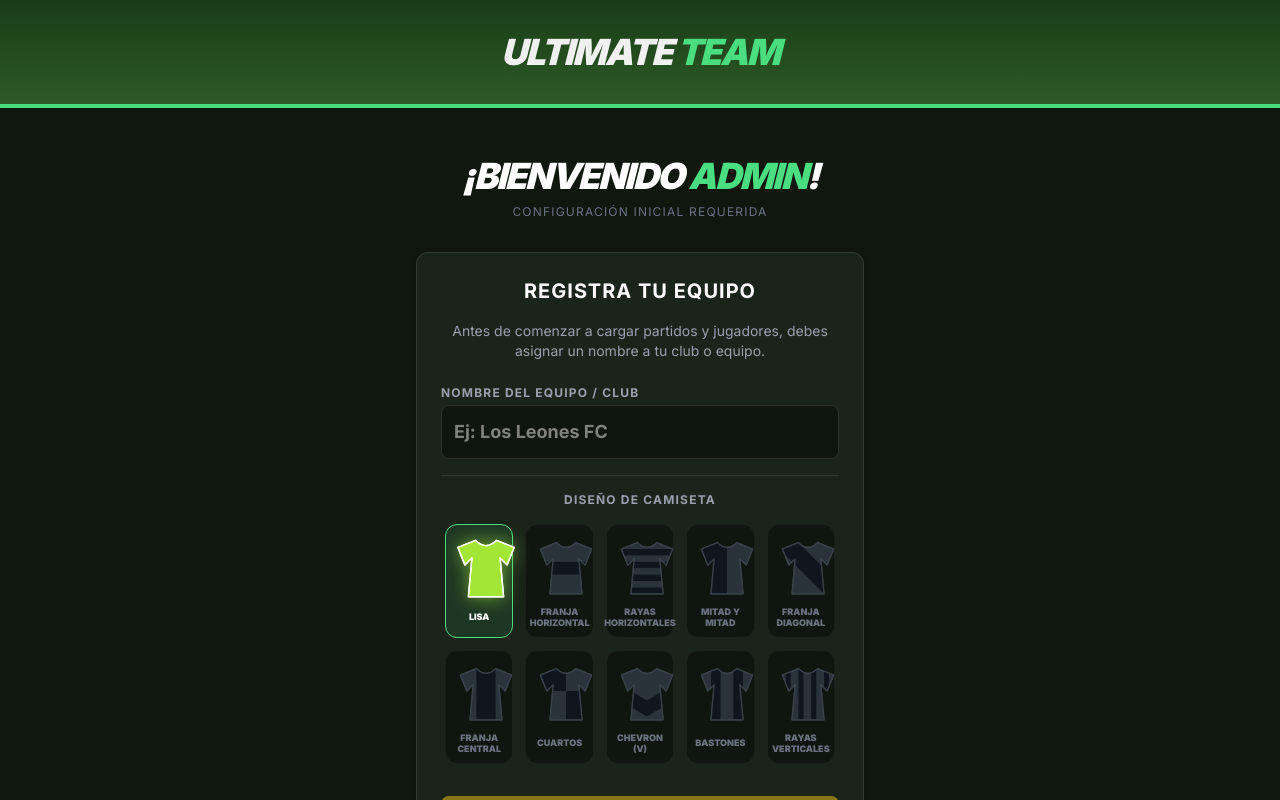
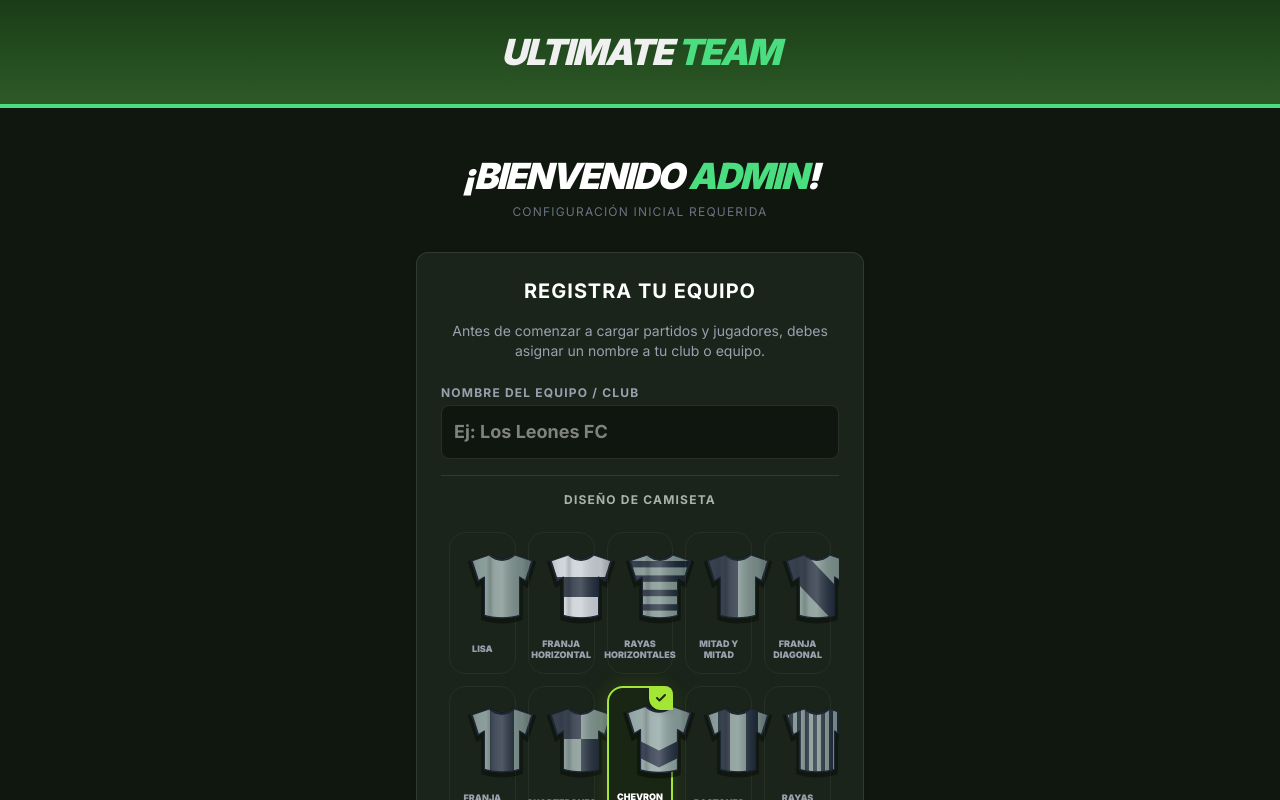
Before and after one commit to neon-tech-talent/U-team, a Next.js app: page /admin/setup-team in a window 1280 px wide. Shown: the top 800 px of the page. Built offline with nearby package versions, Linux system fonts and the light colour scheme; no server answers; sample sign-in values are in the browser's storage.

Commit message:
style: Enhance jersey selector with realistic 3D appearance to match UI designs

```diff
--- a/src/app/admin/setup-team/page.tsx
+++ b/src/app/admin/setup-team/page.tsx
@@ -5,38 +5,48 @@ import { useRouter } from 'next/navigation'
 import { supabase } from '@/lib/supabase'
 
 const SHIRT_MODELS = [
-    { id: 'solid', name: 'Lisa' },
-    { id: 'horizontal_band', name: 'Franja Horizontal' },
-    { id: 'hoops', name: 'Rayas Horizontales' },
-    { id: 'halves', name: 'Mitad y Mitad' },
-    { id: 'diagonal', name: 'Franja Diagonal' },
-    { id: 'center_stripe', name: 'Franja Central' },
-    { id: 'quarters', name: 'Cuartos' },
-    { id: 'chevron', name: 'Chevron (V)' },
-    { id: 'thick_vertical_stripes', name: 'Bastones' },
-    { id: 'many_vertical_stripes', name: 'Rayas Verticales' },
+    { id: 'solid', name: 'LISA' },
+    { id: 'horizontal_band', name: 'FRANJA HORIZONTAL' },
+    { id: 'hoops', name: 'RAYAS HORIZONTALES' },
+    { id: 'halves', name: 'MITAD Y MITAD' },
+    { id: 'diagonal', name: 'FRANJA DIAGONAL' },
+    { id: 'center_stripe', name: 'FRANJA CENTRAL' },
+    { id: 'quarters', name: 'CUARTERONES' },
+    { id: 'chevron', name: 'CHEVRON (V)' },
+    { id: 'thick_vertical_stripes', name: 'BASTONES' },
+    { id: 'many_vertical_stripes', name: 'RAYAS VERTICALES' },
 ]
 
 function JerseyIcon({ styleId, selected }: { styleId: string, selected: boolean }) {
-    const primaryStr = selected ? '#a3e635' : '#374151';
-    const secondaryStr = selected ? '#1a2e05' : '#111827';
+    // Realistic base colors matching the screenshot exactly
+    let primaryStr = '#8ba19e'; // Dusty cyan-grey
+    const secondaryStr = '#202b3e'; // Dark navy
 
-    // Shirt path coordinates
-    const shirtPath = "M35 15 Q 50 30 65 15 L 90 25 L 80 50 L 70 40 L 75 95 L 25 95 L 30 40 L 20 50 L 10 25 Z";
+    // "Franja Horizontal" features a white base in the image
+    if (styleId === 'horizontal_band') {
+        primaryStr = '#e2e8f0';
+    }
+
+    // Advanced, realistic T-Shirt path with curved shoulders and dropped sleeves
+    const shirtPath = "M35 12 C 45 20, 55 20, 65 12 L 88 20 L 80 45 L 72 40 L 72 88 C 60 92, 40 92, 28 88 L 28 40 L 20 45 L 12 20 Z";
+
+    // Smooth trim for the neck and sleeves
+    const trimColor = '#1f2937';
 
     const renderPattern = () => {
         switch (styleId) {
-            case 'horizontal_band': return <rect y="45" width="100" height="20" fill={secondaryStr} />;
+            case 'horizontal_band': return <rect y="40" width="100" height="25" fill={secondaryStr} />;
             case 'hoops': return (
                 <>
-                    <rect y="25" width="100" height="10" fill={secondaryStr} />
-                    <rect y="45" width="100" height="10" fill={secondaryStr} />
-                    <rect y="65" width="100" height="10" fill={secondaryStr} />
-                    <rect y="85" width="100" height="10" fill={secondaryStr} />
+                    <rect y="20" width="100" height="8" fill={secondaryStr} />
+                    <rect y="38" width="100" height="8" fill={secondaryStr} />
+                    <rect y="56" width="100" height="8" fill={secondaryStr} />
+                    <rect y="74" width="100" height="8" fill={secondaryStr} />
+                    <rect y="92" width="100" height="8" fill={secondaryStr} />
                 </>
             );
             case 'halves': return <rect width="50" height="100" fill={secondaryStr} />;
-            case 'diagonal': return <polygon points="-20,0 20,0 120,100 80,100" fill={secondaryStr} />;
+            case 'diagonal': return <polygon points="-20,0 25,0 120,100 75,100" fill={secondaryStr} />;
             case 'center_stripe': return <rect x="35" width="30" height="100" fill={secondaryStr} />;
             case 'quarters': return (
                 <>
@@ -44,7 +54,7 @@ function JerseyIcon({ styleId, selected }: { styleId: string, selected: boolean
                     <rect x="50" y="50" width="50" height="100" fill={secondaryStr} />
                 </>
             );
-            case 'chevron': return <polygon points="0,35 50,65 100,35 100,60 50,90 0,60" fill={secondaryStr} />;
+            case 'chevron': return <polygon points="-10,35 50,65 110,35 110,55 50,85 -10,55" fill={secondaryStr} />;
             case 'thick_vertical_stripes': return (
                 <>
                     <rect x="25" width="15" height="100" fill={secondaryStr} />
@@ -53,10 +63,14 @@ function JerseyIcon({ styleId, selected }: { styleId: string, selected: boolean
             );
             case 'many_vertical_stripes': return (
                 <>
-                    <rect x="15" width="8" height="100" fill={secondaryStr} />
-                    <rect x="35" width="8" height="100" fill={secondaryStr} />
-                    <rect x="55" width="8" height="100" fill={secondaryStr} />
-                    <rect x="75" width="8" height="100" fill={secondaryStr} />
+                    <rect x="15" width="5" height="100" fill={secondaryStr} />
+                    <rect x="25" width="5" height="100" fill={secondaryStr} />
+                    <rect x="35" width="5" height="100" fill={secondaryStr} />
+                    <rect x="45" width="5" height="100" fill={secondaryStr} />
+                    <rect x="55" width="5" height="100" fill={secondaryStr} />
+                    <rect x="65" width="5" height="100" fill={secondaryStr} />
+                    <rect x="75" width="5" height="100" fill={secondaryStr} />
+                    <rect x="85" width="5" height="100" fill={secondaryStr} />
                 </>
             );
             default: return null;
@@ -64,24 +78,58 @@ function JerseyIcon({ styleId, selected }: { styleId: string, selected: boolean
     };
 
     return (
-        <svg viewBox="0 0 100 100" className={`w-14 h-14 md:w-16 md:h-16 mx-auto transition-transform ${selected ? 'scale-110 drop-shadow-[0_0_8px_rgba(163,230,53,0.6)]' : 'opacity-70'}`}>
+        <svg viewBox="0 0 100 100" className={`w-14 h-14 md:w-20 md:h-20 mx-auto transition-transform ${selected ? 'scale-105' : 'opacity-90'}`}>
             <defs>
                 <clipPath id={"shirtClip-" + styleId}>
                     <path d={shirtPath} />
                 </clipPath>
+
+                {/* Internal 3D Shading for volume */}
+                <linearGradient id="shading-shadow" x1="0%" y1="0%" x2="100%" y2="0%">
+                    <stop offset="0%" stopColor="#000" stopOpacity="0.4" />
+                    <stop offset="25%" stopColor="#fff" stopOpacity="0.1" />
+                    <stop offset="50%" stopColor="#fff" stopOpacity="0.25" />
+                    <stop offset="75%" stopColor="#000" stopOpacity="0.1" />
+                    <stop offset="100%" stopColor="#000" stopOpacity="0.5" />
+                </linearGradient>
+
+                {/* Vertical crease shading */}
+                <linearGradient id="shading-crease" x1="30%" y1="0%" x2="40%" y2="0%">
+                    <stop offset="0%" stopColor="#000" stopOpacity="0.0" />
+                    <stop offset="50%" stopColor="#000" stopOpacity="0.15" />
+                    <stop offset="100%" stopColor="#000" stopOpacity="0.0" />
+                </linearGradient>
             </defs>
-            <path d={shirtPath} fill={primaryStr} stroke={selected ? '#fff' : '#4b5563'} strokeWidth="2" strokeLinejoin="round" />
+
+            {/* Outline & Drop Shadow layer inside the SVG frame */}
+            <path d={shirtPath} fill="none" stroke="#000" strokeWidth="8" className="opacity-40" transform="translate(0, 3)" />
+
+            {/* Base Color Fill */}
+            <path d={shirtPath} fill={primaryStr} />
+
+            {/* Clip Group for patterns to stay inside the shirt bounds */}
             <g clipPath={`url(#shirtClip-${styleId})`}>
                 {renderPattern()}
+
+                {/* 3D Overlays (Applies to both base and pattern) */}
+                <rect width="100" height="100" fill="url(#shading-shadow)" pointerEvents="none" />
+                <rect width="100" height="100" fill="url(#shading-crease)" pointerEvents="none" />
+
+                {/* Neck and sleeve trims for realism */}
+                <path d="M 35 12 C 45 20, 55 20, 65 12" fill="none" stroke={trimColor} strokeWidth="4" />
+                <line x1="12" y1="20" x2="20" y2="45" stroke={trimColor} strokeWidth="3" />
+                <line x1="88" y1="20" x2="80" y2="45" stroke={trimColor} strokeWidth="3" />
             </g>
-            <path d={shirtPath} fill="none" stroke={selected ? '#fff' : '#4b5563'} strokeWidth="2" strokeLinejoin="round" />
+
+            {/* Outer border for sharpness */}
+            <path d={shirtPath} fill="none" stroke="#1f2937" strokeWidth="1.5" strokeLinejoin="round" />
         </svg>
     )
 }
 
 export default function SetupTeamPage() {
     const [teamName, setTeamName] = useState('')
-    const [shirtStyle, setShirtStyle] = useState('solid')
+    const [shirtStyle, setShirtStyle] = useState('chevron')
     const [loading, setLoading] = useState(false)
     const [error, setError] = useState<string | null>(null)
     const [user, setUser] = useState<any>(null)
@@ -176,22 +224,32 @@ export default function SetupTeamPage() {
                     </div>
 
                     <div className="pt-4 border-t border-white/10">
-                        <label className="block text-xs font-bold mb-4 uppercase tracking-widest text-gray-400 text-center">Diseño de Camiseta</label>
-                        <div className="grid grid-cols-2 md:grid-cols-5 gap-3 max-h-[250px] overflow-y-auto px-1 custom-scrollbar">
+                        <label className="block text-xs font-bold mb-4 uppercase tracking-widest text-[#a8b3ac] text-center">Diseño de Camiseta</label>
+                        <div className="grid grid-cols-3 md:grid-cols-5 gap-3 max-h-[350px] overflow-y-auto px-2 py-2 select-none custom-scrollbar">
                             {SHIRT_MODELS.map(model => (
                                 <button
                                     key={model.id}
                                     type="button"
                                     onClick={() => setShirtStyle(model.id)}
-                                    className={`p-2 rounded-xl border flex flex-col items-center gap-2 transition-all ${
+                                    className={`relative p-3 rounded-2xl flex flex-col items-center gap-3 transition-all ${
                                         shirtStyle === model.id
-                                            ? 'bg-accent-green/10 border-accent-green text-white'
-                                            : 'bg-black/40 border-white/5 text-gray-500 hover:border-white/20 hover:bg-white/5'
+                                            ? 'bg-[#182613] text-white'
+                                            : 'bg-transparent border border-white/5 text-gray-400 hover:border-white/10 hover:bg-white/5'
                                     }`}
+                                    style={{
+                                        boxShadow: shirtStyle === model.id ? 'inset 0 0 0 2px #a3e635, 0 0 20px rgba(163,230,53,0.15)' : 'none'
+                                    }}
                                     title={model.name}
                                 >
+                                    {/* Green Checkmark for selected item */}
+                                    {shirtStyle === model.id && (
+                                        <div className="absolute top-0 right-0 bg-[#a3e635] text-[#1a2e05] rounded-bl-xl rounded-tr-lg p-1.5 shadow-md z-10">
+                                            <svg xmlns="http://www.w3.org/2000/svg" width="12" height="12" viewBox="0 0 24 24" fill="none" stroke="currentColor" strokeWidth="4" strokeLinecap="round" strokeLinejoin="round"><polyline points="20 6 9 17 4 12"></polyline></svg>
+                                        </div>
+                                    )}
+
                                     <JerseyIcon styleId={model.id} selected={shirtStyle === model.id} />
-                                    <span className="text-[9px] font-black uppercase text-center leading-tight h-6 flex items-center">{model.name}</span>
+                                    <span className="text-[9px] font-black uppercase text-center leading-tight min-h-[24px] flex items-center">{model.name}</span>
                                 </button>
                             ))}
                         </div>
@@ -202,7 +260,7 @@ export default function SetupTeamPage() {
                     <button
                         type="submit"
                         disabled={loading || !teamName.trim()}
-                        className="w-full py-4 bg-warning-yellow text-black font-black rounded-lg hover:brightness-110 transition-all disabled:opacity-50 uppercase tracking-widest text-sm mt-4"
+                        className="w-full py-4 bg-[#eab308] text-black font-black rounded-lg hover:brightness-110 transition-all disabled:opacity-50 uppercase tracking-widest text-sm mt-4 shadow-lg shadow-black/50"
                     >
                         {loading ? 'Guardando...' : 'Guardar y Continuar'}
                     </button>
```
